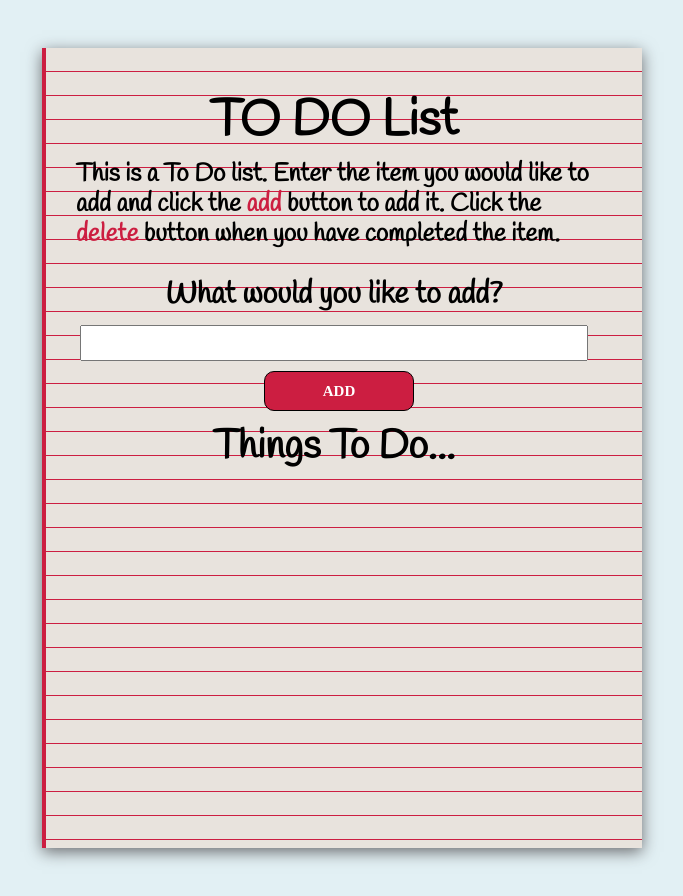
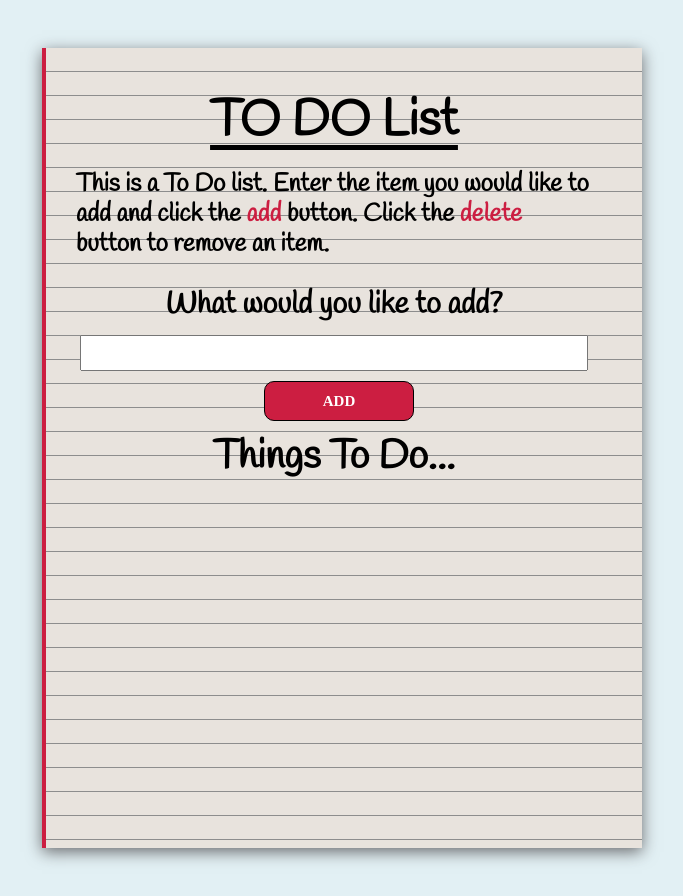
Before and after one commit to MelodySpring/Todo-List-Project, a plain HTML site: page index.html in a window 1280 px wide. Shown: the whole page, without its empty margins (298-981 px from the left). Drawn offline with Linux system fonts and the light colour scheme.

Commit message:
Minor changes to improve the look of the page

```diff
--- a/assets/css/style.css
+++ b/assets/css/style.css
@@ -22,8 +22,8 @@ body {
         repeating-linear-gradient(to bottom,
             transparent 0px,
             transparent 23px,
-            var(--main-color) 23px,
-            var(--main-color) 24px);
+            #8d8d8d 23px,
+            #8d8d8d 24px);
     border-left: 4px solid var(--main-color);
     padding-left: 30px;
     box-shadow: 0 4px 15px #6b6c6f;
@@ -36,13 +36,16 @@ h1 {
     margin-top: 0;
     text-align: center;
     margin-bottom: 0;
+    text-decoration: underline;
+    text-underline-offset: 10px;
 }
 
 p {
     font-size: 25px;
     line-height: 30px;
     font-weight: bold;
-    margin-top: 5px;
+    margin-top: 15px;
+    text-align: left;
 }
 
 b {
@@ -84,6 +87,7 @@ label[for="itemAdd"] {
     font-weight: bold;
     margin-top: 0;
     margin-bottom: 50px;
+    margin-left: -40px;
     color: #2a27f5;
     text-align: left;
 
--- a/index.html
+++ b/index.html
@@ -14,9 +14,9 @@
 <body>
     <div class="notebook">
         <h1>TO DO List</h1>
-        <p>This is a To Do list. Enter the item you would like to add and click the <b>add</b> button to add it.
+        <p>This is a To Do list. Enter the item you would like to add and click the <b>add</b> button.
             Click the
-            <b>delete</b> button when you have completed the item.
+            <b>delete</b> button to remove an item.
         </p>
         <form id="todoList">
             <label for="itemAdd">What would you like to add?</label>
```
